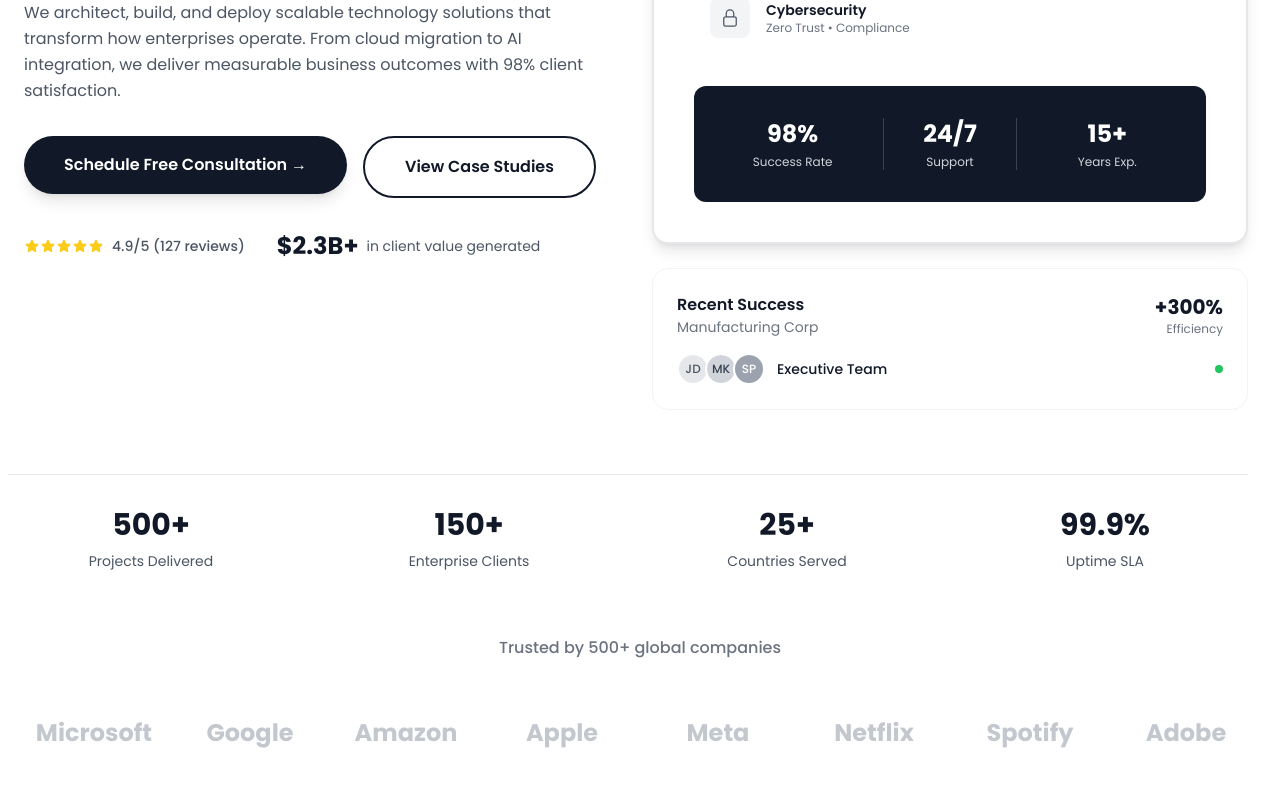
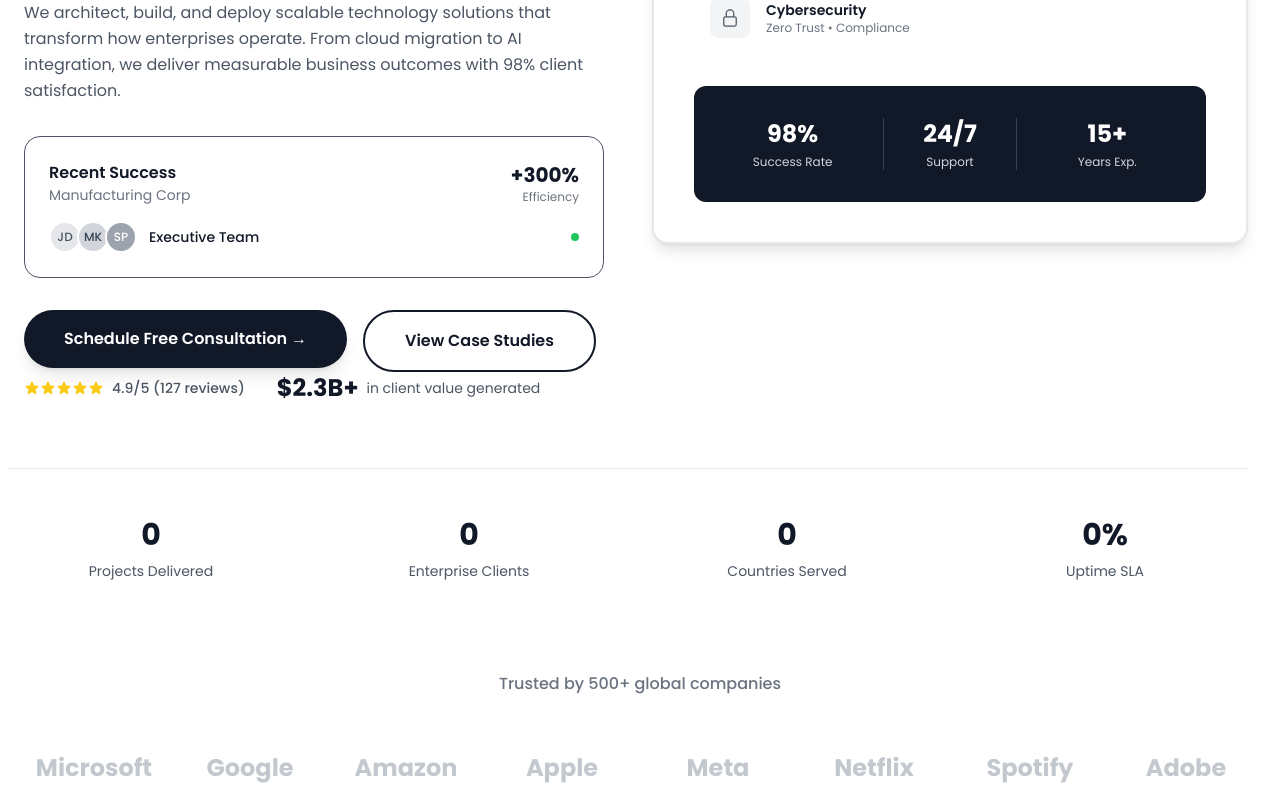
Before and after one commit to SusithD/Tech-Company-Website, a Nuxt app: page / in a window 1280 px wide. Shown: the part 660-1464 px from the top of the page. Built offline with nearby package versions, Linux system fonts and the light colour scheme; a web font is replaced by a local one.

Commit message:
Enhance HeroSection with interactive success metrics and improved button layout for better user engagement

```diff
--- a/components/HeroSection.vue
+++ b/components/HeroSection.vue
@@ -21,13 +21,49 @@
             From cloud migration to AI integration, we deliver measurable business outcomes with 98% client satisfaction.
           </p>
 
-          <div class="flex flex-col sm:flex-row items-start gap-4 mb-8">
+          <div class="space-y-8">
+            <div class="bg-white p-6 rounded-2xl border border-gray-600 hover:border-gray-900 transition-all duration-300">
+              <div class="flex items-center justify-between mb-4">
+                <div>
+                  <div class="text-gray-900 font-semibold text-base">Recent Success</div>
+                  <div class="text-gray-500 text-sm">Manufacturing Corp</div>
+                </div>
+                <div class="text-right">
+                  <div class="text-gray-900 font-bold text-xl">+300%</div>
+                  <div class="text-gray-500 text-xs">Efficiency</div>
+                </div>
+              </div>
+
+              <div class="flex items-center justify-between">
+                <div class="flex items-center space-x-3">
+                  <div class="flex -space-x-1">
+                    <div class="w-8 h-8 bg-gray-200 rounded-full border-2 border-white flex items-center justify-center">
+                      <span class="text-gray-600 font-medium text-xs">JD</span>
+                    </div>
+                    <div class="w-8 h-8 bg-gray-300 rounded-full border-2 border-white flex items-center justify-center">
+                      <span class="text-gray-700 font-medium text-xs">MK</span>
+                    </div>
+                    <div class="w-8 h-8 bg-gray-400 rounded-full border-2 border-white flex items-center justify-center">
+                      <span class="text-white font-medium text-xs">SP</span>
+                    </div>
+                  </div>
+                  <div>
+                    <div class="text-gray-900 font-medium text-sm">Executive Team</div>
+                  </div>
+                </div>
+
+                <div class="w-2 h-2 bg-green-500 rounded-full"></div>
+              </div>
+            </div>
+
+            <div class="flex flex-col sm:flex-row items-start gap-4">
               <button class="btn-primary text-md px-10 py-4 shadow-lg">
                 Schedule Free Consultation →
               </button>
               <button class="btn-secondary text-md px-10 py-4">
                 View Case Studies
               </button>
+            </div>
           </div>
 
           <!-- Trust Indicators -->
@@ -134,62 +170,36 @@
               </div>
             </div>
           </div>
-
-          <!-- Minimal Secondary Card -->
-          <div class="bg-white p-6 rounded-2xl border border-gray-100 hover:border-gray-200 transition-all duration-300">
-            <div class="flex items-center justify-between mb-4">
-              <div>
-                <div class="text-gray-900 font-semibold text-base">Recent Success</div>
-                <div class="text-gray-500 text-sm">Manufacturing Corp</div>
-              </div>
-              <div class="text-right">
-                <div class="text-gray-900 font-bold text-xl">+300%</div>
-                <div class="text-gray-500 text-xs">Efficiency</div>
         </div>
       </div>
 
-            <div class="flex items-center justify-between">
-              <div class="flex items-center space-x-3">
-                <div class="flex -space-x-1">
-                  <div class="w-8 h-8 bg-gray-200 rounded-full border-2 border-white flex items-center justify-center">
-                    <span class="text-gray-600 font-medium text-xs">JD</span>
-                  </div>
-                  <div class="w-8 h-8 bg-gray-300 rounded-full border-2 border-white flex items-center justify-center">
-                    <span class="text-gray-700 font-medium text-xs">MK</span>
-                  </div>
-                  <div class="w-8 h-8 bg-gray-400 rounded-full border-2 border-white flex items-center justify-center">
-                    <span class="text-white font-medium text-xs">SP</span>
-                  </div>
-                </div>
-                <div>
-                  <div class="text-gray-900 font-medium text-sm">Executive Team</div>
-                </div>
+      <!-- Enhanced Interactive Stats Bar -->
+      <div class="mt-16 pt-8 border-t border-gray-200">
+        <div class="grid grid-cols-2 md:grid-cols-4 gap-8">
+          <div class="stat-item text-center p-4 rounded-xl hover:bg-gray-50 transition-all duration-300 cursor-pointer group">
+            <div class="text-3xl font-bold text-gray-900 mb-2 group-hover:text-blue-600 transition-colors duration-300 counter-stat" data-target="500">0</div>
+            <div class="text-gray-600 text-sm group-hover:text-gray-800 transition-colors duration-300">Projects Delivered</div>
+            <div class="w-0 group-hover:w-8 h-0.5 bg-blue-600 mx-auto mt-2 transition-all duration-300"></div>
           </div>
 
-              <div class="w-2 h-2 bg-green-500 rounded-full"></div>
-            </div>
-          </div>
-        </div>
+          <div class="stat-item text-center p-4 rounded-xl hover:bg-gray-50 transition-all duration-300 cursor-pointer group">
+            <div class="text-3xl font-bold text-gray-900 mb-2 group-hover:text-purple-600 transition-colors duration-300 counter-stat" data-target="150">0</div>
+            <div class="text-gray-600 text-sm group-hover:text-gray-800 transition-colors duration-300">Enterprise Clients</div>
+            <div class="w-0 group-hover:w-8 h-0.5 bg-purple-600 mx-auto mt-2 transition-all duration-300"></div>
           </div>
 
-      <!-- Bottom Stats Bar -->
-      <div class="mt-16 pt-8 border-t border-gray-200">
-        <div class="grid grid-cols-2 md:grid-cols-4 gap-8 text-center">
-          <div>
-            <div class="text-3xl font-bold text-gray-900 mb-2">500+</div>
-            <div class="text-gray-600 text-sm">Projects Delivered</div>
+          <div class="stat-item text-center p-4 rounded-xl hover:bg-gray-50 transition-all duration-300 cursor-pointer group">
+            <div class="text-3xl font-bold text-gray-900 mb-2 group-hover:text-green-600 transition-colors duration-300 counter-stat" data-target="25">0</div>
+            <div class="text-gray-600 text-sm group-hover:text-gray-800 transition-colors duration-300">Countries Served</div>
+            <div class="w-0 group-hover:w-8 h-0.5 bg-green-600 mx-auto mt-2 transition-all duration-300"></div>
           </div>
-          <div>
-            <div class="text-3xl font-bold text-gray-900 mb-2">150+</div>
-            <div class="text-gray-600 text-sm">Enterprise Clients</div>
+
+          <div class="stat-item text-center p-4 rounded-xl hover:bg-gray-50 transition-all duration-300 cursor-pointer group">
+            <div class="text-3xl font-bold text-gray-900 mb-2 group-hover:text-orange-600 transition-colors duration-300">
+              <span class="counter-stat" data-target="99.9">0</span>%
             </div>
-          <div>
-            <div class="text-3xl font-bold text-gray-900 mb-2">25+</div>
-            <div class="text-gray-600 text-sm">Countries Served</div>
-          </div>
-          <div>
-            <div class="text-3xl font-bold text-gray-900 mb-2">99.9%</div>
-            <div class="text-gray-600 text-sm">Uptime SLA</div>
+            <div class="text-gray-600 text-sm group-hover:text-gray-800 transition-colors duration-300">Uptime SLA</div>
+            <div class="w-0 group-hover:w-8 h-0.5 bg-orange-600 mx-auto mt-2 transition-all duration-300"></div>
           </div>
         </div>
       </div>
@@ -300,6 +310,57 @@ onMounted(() => {
         })
       })
     })
+
+    // Enhanced stats bar animation
+    const statItems = document.querySelectorAll('.stat-item')
+    statItems.forEach(item => {
+      const counterStat = item.querySelector('.counter-stat')
+      const target = parseInt(counterStat.dataset.target)
+
+      // Initial state
+      gsap.set(counterStat, { innerHTML: 0 })
+
+      item.addEventListener('mouseenter', () => {
+        // Scale up on hover
+        gsap.to(item, {
+          scale: 1.05,
+          duration: 0.3,
+          ease: 'power2.out'
+        })
+
+        // Animate counter
+        animateCounter(counterStat, target)
+
+        // Underline animation
+        gsap.to(item.querySelector('div.w-0'), {
+          width: '100%',
+          duration: 0.3,
+          ease: 'power2.out'
+        })
+      })
+
+      item.addEventListener('mouseleave', () => {
+        gsap.to(item, {
+          scale: 1,
+          duration: 0.3,
+          ease: 'power2.out'
+        })
+
+        // Reset counter
+        gsap.to(counterStat, {
+          innerHTML: 0,
+          duration: 0.1,
+          ease: 'power2.out'
+        })
+
+        // Reset underline
+        gsap.to(item.querySelector('div.w-0'), {
+          width: 0,
+          duration: 0.3,
+          ease: 'power2.out'
+        })
+      })
+    })
   }
 })
 </script>
```
Lines whose indentation alone changed are shown as unchanged.
